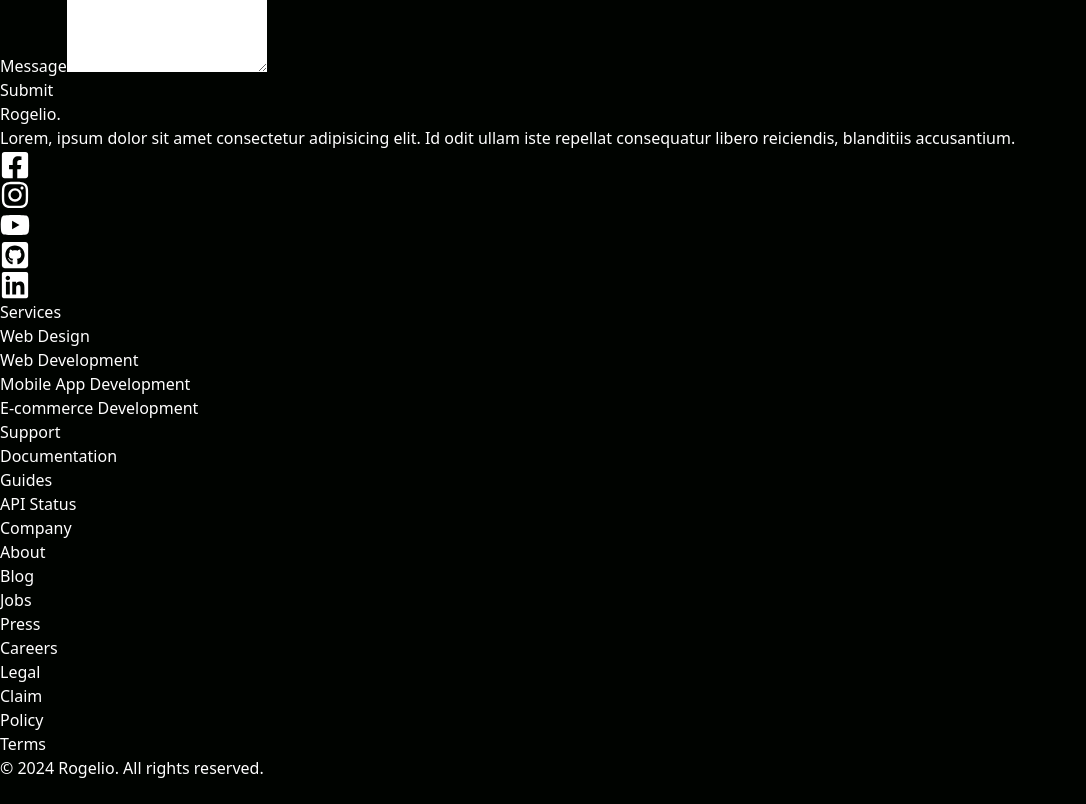
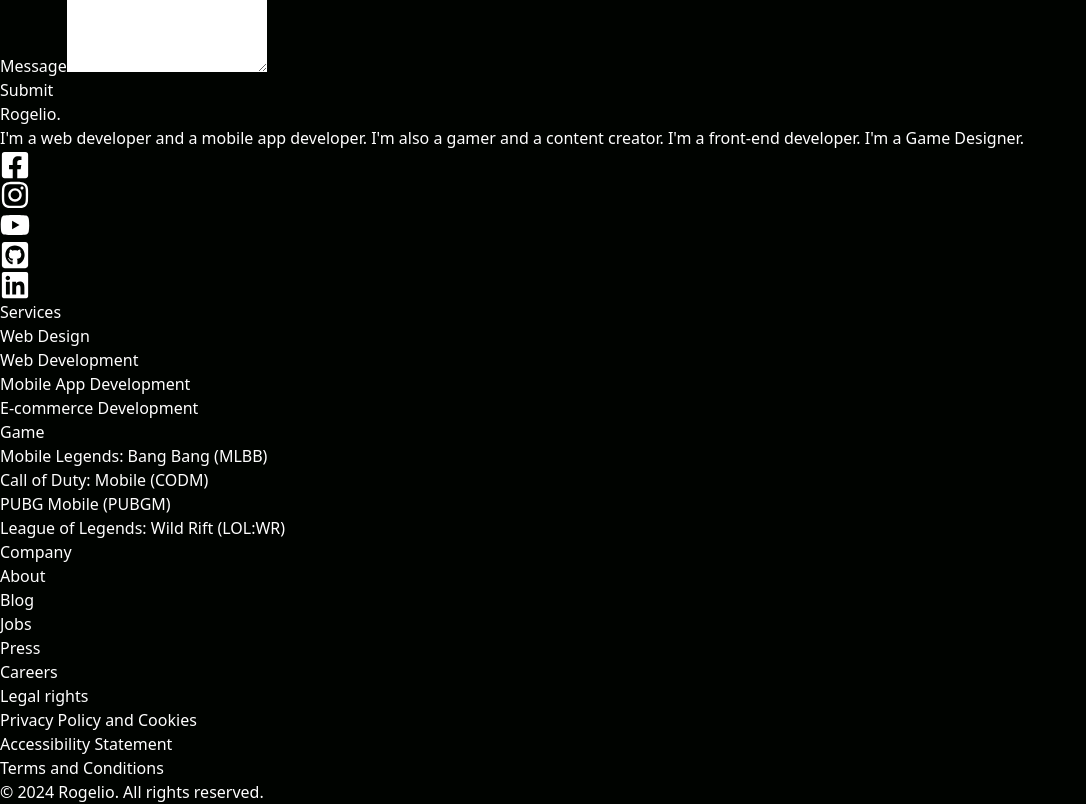
Before and after one commit to RowRow04/my-portfolio, a React (Vite) app: page /contact in a window 1280 px wide. Shown: the part 240-1044 px from the top of the page, without its empty margins (0-1086 px from the left). Before the commit the page ends 1020 px from the top, so only its background shows below. Built offline with nearby package versions, Linux system fonts and the light colour scheme.

Commit message:
change the footer

```diff
--- a/src/components/Footer.jsx
+++ b/src/components/Footer.jsx
@@ -14,10 +14,9 @@ const Footer = () => {
     <footer className="max-w-[1240px] mx-auto py-16 px-4 grid lg:grid-cols-3 gap-8 text-gray-300 border-t border-white">
       <div>
         <h1 className="w-full text-3xl font-bold text-blue-500">Rogelio.</h1>
-        <p className="py-4">
-          Lorem, ipsum dolor sit amet consectetur adipisicing elit. Id odit
-          ullam iste repellat consequatur libero reiciendis, blanditiis
-          accusantium.
+        <p className="py-4 text-justify">
+          I'm a web developer and a mobile app developer. I'm also a gamer and a
+          content creator. I'm a front-end developer. I'm a Game Designer.
         </p>
         <div className="flex justify-between md:w-[75%] my-6">
           <a
@@ -68,12 +67,14 @@ const Footer = () => {
           </ul>
         </div>
         <div>
-          <h6 className="font-medium text-gray-400">Support</h6>
+          <h6 className="font-medium text-gray-400">Game</h6>
           <ul>
-            <li className="py-2 text-sm"></li>
-            <li className="py-2 text-sm">Documentation</li>
-            <li className="py-2 text-sm">Guides</li>
-            <li className="py-2 text-sm">API Status</li>
+            <li className="py-2 text-sm">Mobile Legends: Bang Bang (MLBB)</li>
+            <li className="py-2 text-sm">Call of Duty: Mobile (CODM)</li>
+            <li className="py-2 text-sm">PUBG Mobile (PUBGM)</li>
+            <li className="py-2 text-sm">
+              League of Legends: Wild Rift (LOL:WR)
+            </li>
           </ul>
         </div>
         <div>
@@ -87,11 +88,11 @@ const Footer = () => {
           </ul>
         </div>
         <div>
-          <h6 className="font-medium text-gray-400">Legal</h6>
+          <h6 className="font-medium text-gray-400">Legal rights</h6>
           <ul>
-            <li className="py-2 text-sm">Claim</li>
-            <li className="py-2 text-sm">Policy</li>
-            <li className="py-2 text-sm">Terms</li>
+            <li className="py-2 text-sm">Privacy Policy and Cookies</li>
+            <li className="py-2 text-sm">Accessibility Statement</li>
+            <li className="py-2 text-sm">Terms and Conditions</li>
           </ul>
         </div>
       </div>
```
